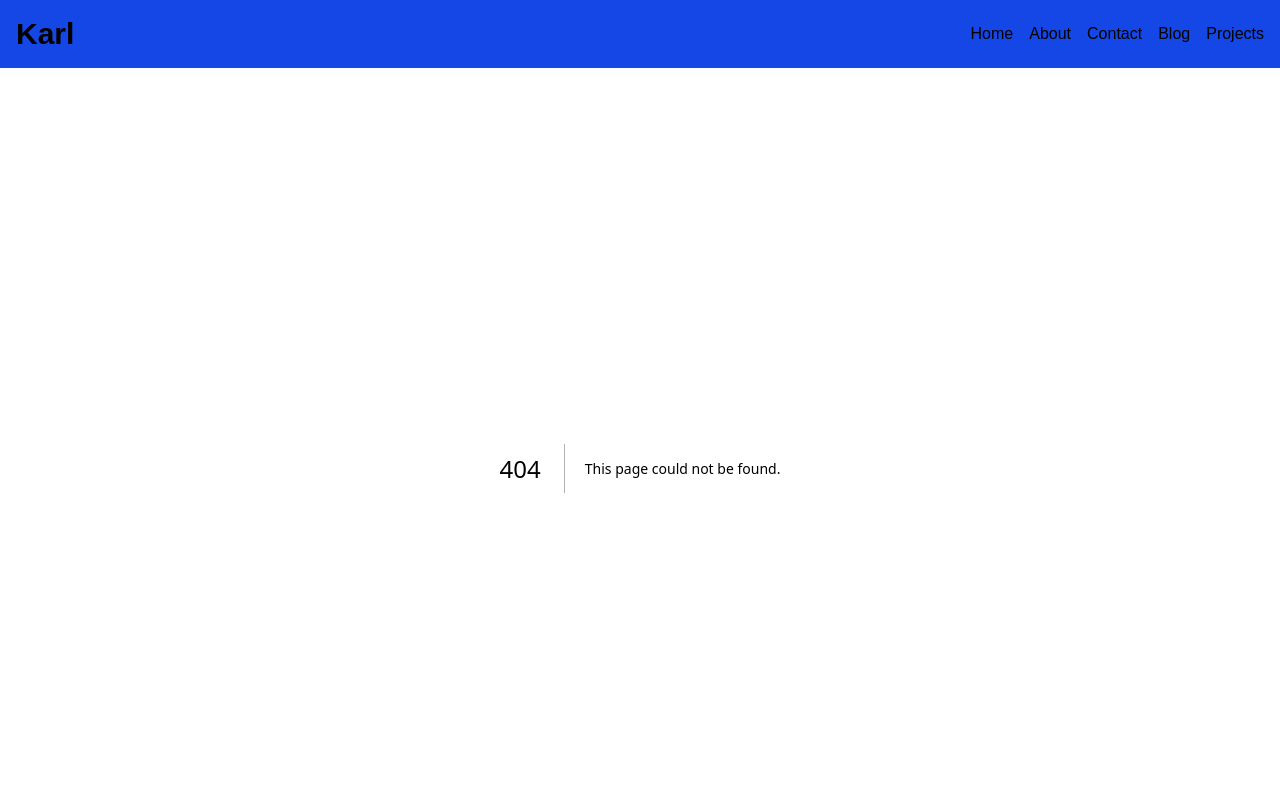
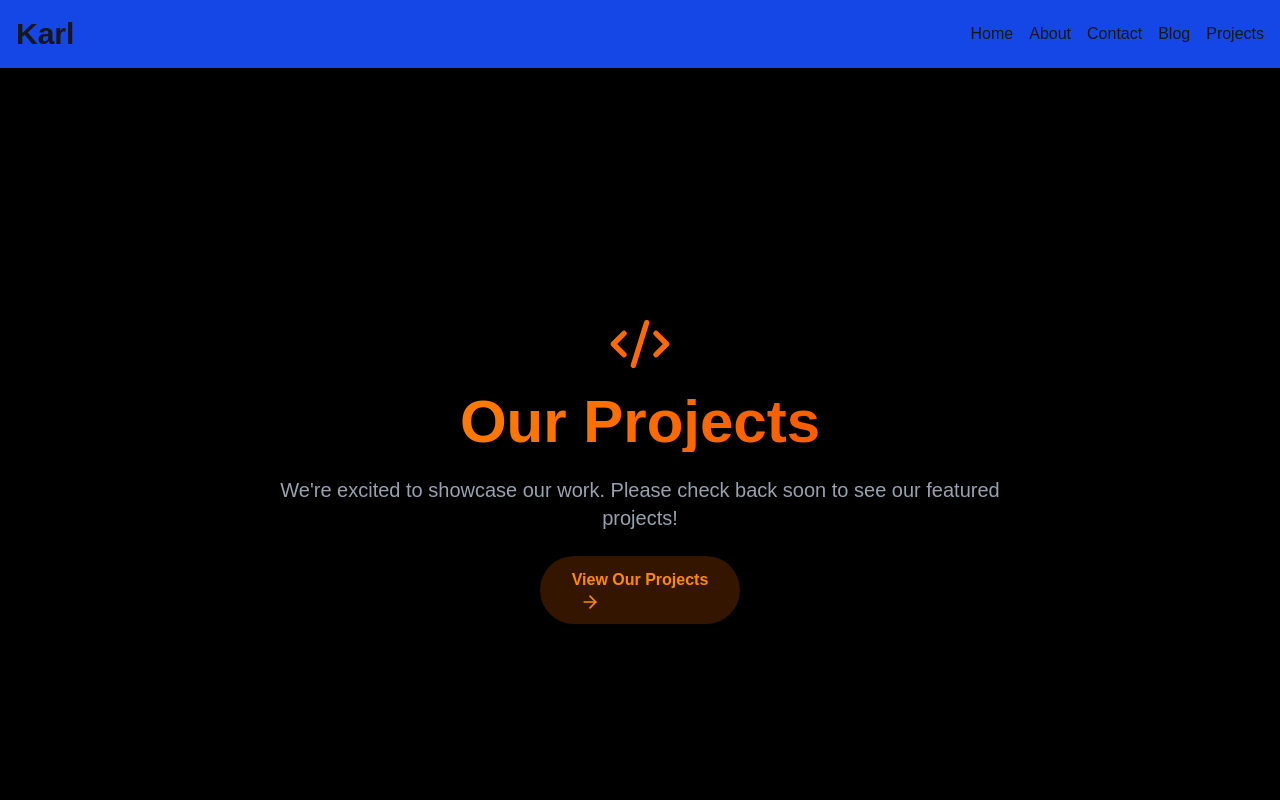
Before and after one commit to Captain-Carl-Larc/carlwenzi, a Next.js app: page /Projects in a window 1280 px wide. Before the commit this address had no page. Shown: the top 800 px of the page. Built offline with nearby package versions, Linux system fonts and the light colour scheme.

Commit message:
Projects page made

```diff
--- /dev/null
+++ b/app/Projects/page.tsx
@@ -0,0 +1,38 @@
+import React, { FC } from 'react';
+import { Code2, ArrowRight } from 'lucide-react';
+
+interface ProjectsProps { }
+
+const Projects: FC<ProjectsProps> = () => {
+    return (
+        <div className="min-h-screen bg-black text-white flex flex-col items-center justify-center p-4">
+            <div className="max-w-3xl text-center space-y-6">
+                <div className="w-16 h-16 mx-auto text-orange-500 mb-4 flex items-center justify-center">
+                    {/* Code2 Icon */}
+                    <Code2 className="w-16 h-16" />
+                </div>
+                <h1 className="text-4xl sm:text-6xl font-bold bg-clip-text text-transparent bg-gradient-to-r from-orange-400 to-orange-600">
+                    Our Projects
+                </h1>
+                <p className="text-gray-400 text-lg sm:text-xl">
+                    We're excited to showcase our work.  Please check back soon to see our featured projects!
+                </p>
+                <button
+                    className="bg-orange-500/20 text-orange-400 hover:bg-orange-500/30 hover:text-orange-300 border-orange-500/50
+                               transition-colors duration-300 px-8 py-3 rounded-full font-semibold shadow-lg focus:ring-2 focus:ring-orange-500"
+                >
+                    View Our Projects
+                    <ArrowRight className="ml-2 w-5 h-5" />
+                </button>
+            </div>
+            <style jsx global>{`
+                body {
+                    margin: 0;
+                    padding: 0;
+                }
+            `}</style>
+        </div>
+    );
+};
+
+export default Projects;
```
